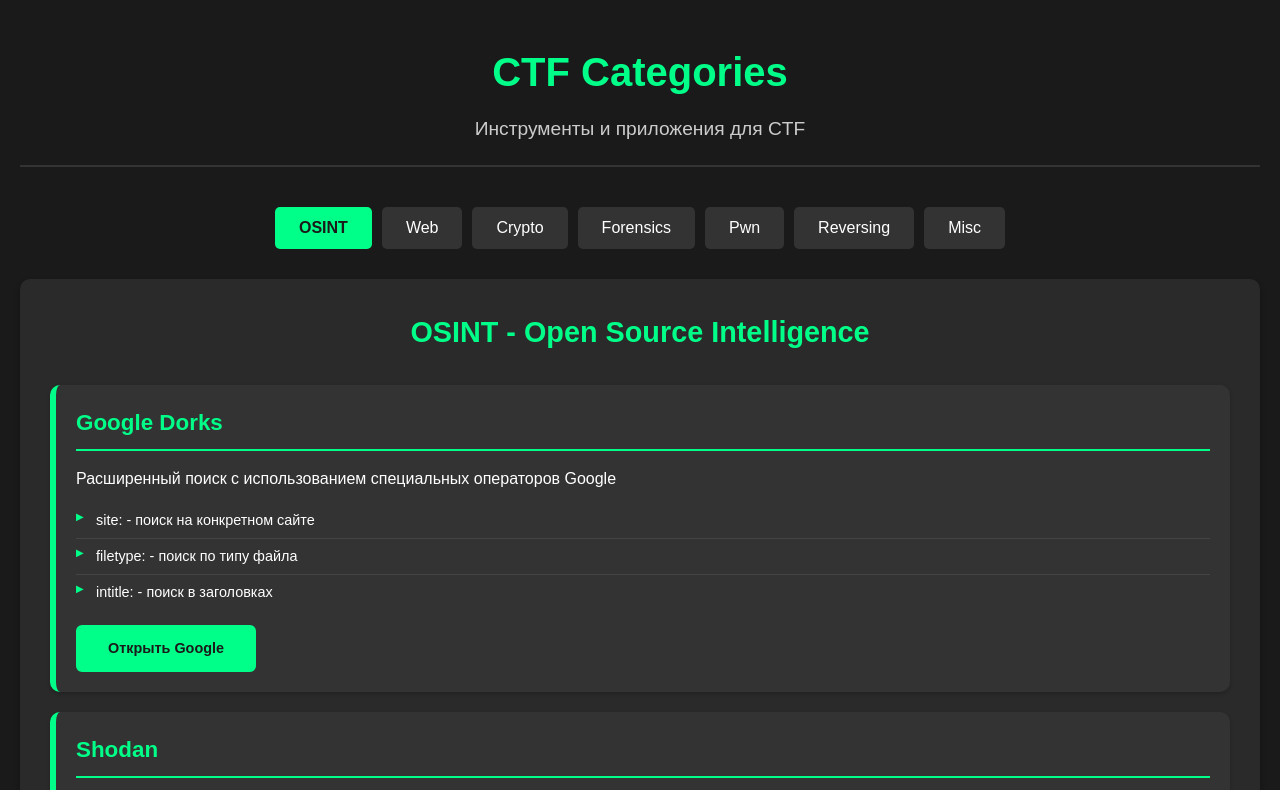
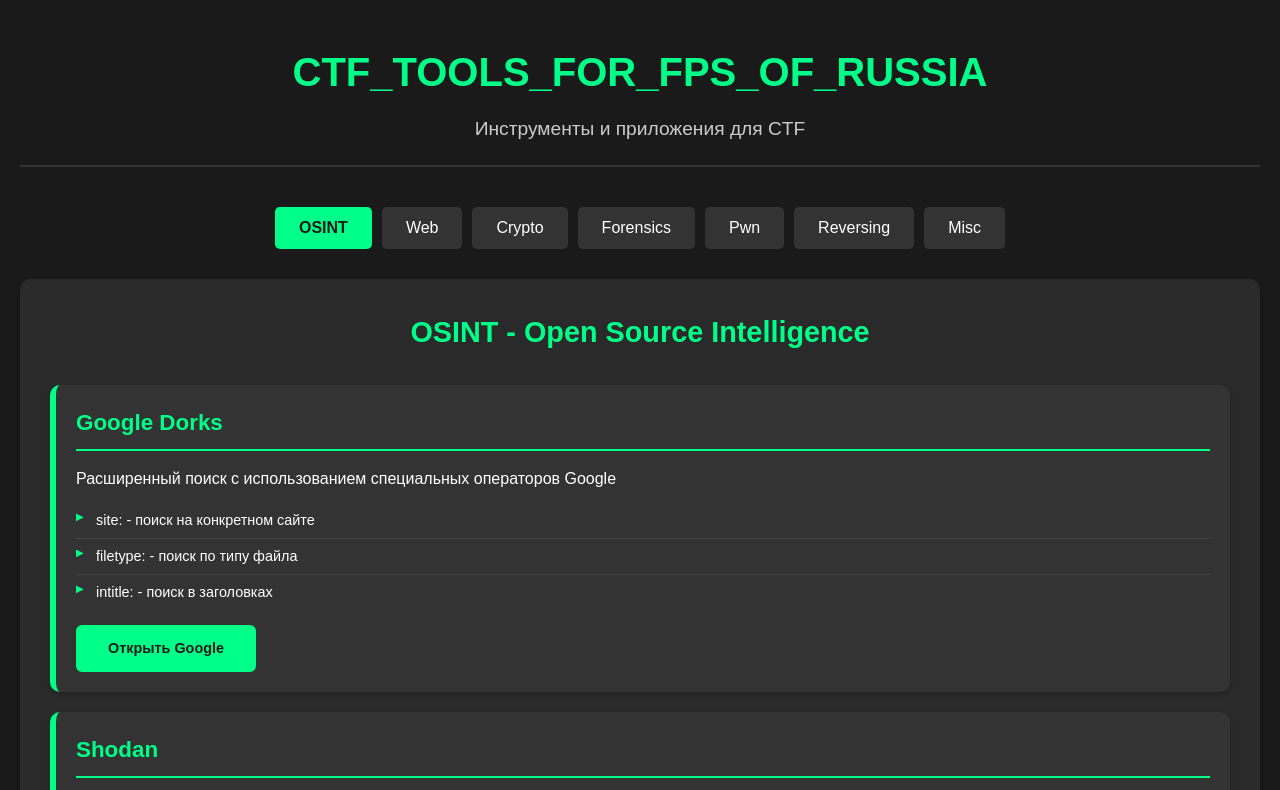
Before and after one commit to HAR1ZMA-KP/CTFTOOLS, a plain HTML site: page index.html in a window 1280 px wide. Shown: the top 790 px of the page. Drawn offline with Linux system fonts and the light colour scheme.

Commit message:
index.html

```diff
--- a/index.html
+++ b/index.html
@@ -3,7 +3,7 @@
 <head>
     <meta charset="UTF-8">
     <meta name="viewport" content="width=device-width, initial-scale=1.0">
-    <title>CTF Categories</title>
+    <title>CTF_TOOLS_FOR_FPS_OF_RUSSIA</title>
     <style>
         * {
             margin: 0;
@@ -220,7 +220,7 @@
 <body>
     <div class="container">
         <header>
-            <h1>CTF Categories</h1>
+            <h1>CTF_TOOLS_FOR_FPS_OF_RUSSIA</h1>
             <p class="subtitle">Инструменты и приложения для CTF</p>
         </header>
 
@@ -1644,7 +1644,7 @@
         </div>
 
         <footer>
-            <p>CTF Categories &copy; 2024. Все инструменты для образовательных целей.</p>
+            <p>CTF_TOOLS_FOR_FPS_OF_RUSSIA</p>
         </footer>
     </div>
 
```
